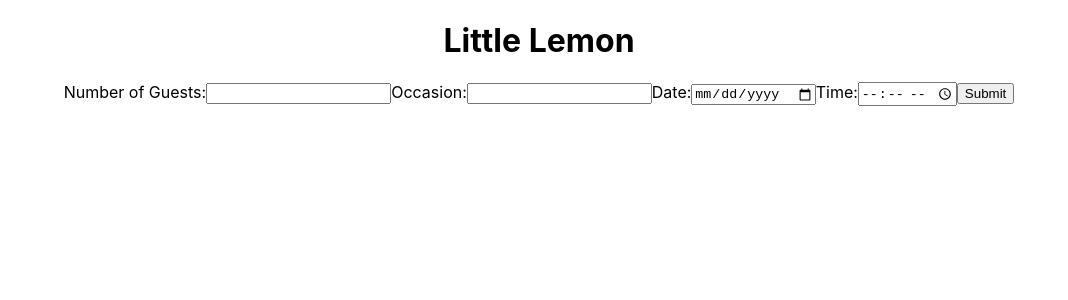
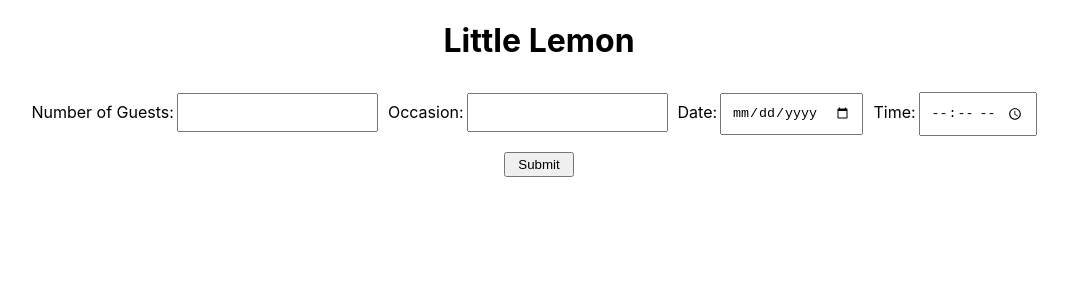
Before and after one commit to jamiegist/little-lemon, a React (Create React App) app in the folder little-lemon-site/: page / in a window 1280 px wide. Shown: the top 300 px of the page, without its empty margins (101-1169 px from the left). Built offline with nearby package versions, Linux system fonts and the light colour scheme.

Commit message:
Added styling to the booking form.

```diff
--- a/little-lemon-site/src/App.js
+++ b/little-lemon-site/src/App.js
@@ -1,5 +1,6 @@
 import './App.css';
 import BookingForm from './BookingForm';
+import './Booking.css';
 
 function App() {
   return (
--- /dev/null
+++ b/little-lemon-site/src/Booking.css
@@ -0,0 +1,24 @@
+form {
+    display: grid;
+    padding: 10px;
+    grid-template-rows: 50px;
+}
+
+label {
+    margin-right: 5px;
+    margin-left: 5px;
+}
+
+input {
+    padding: 10px;
+    margin-left: 3px;
+    margin-right: 10px;
+}
+
+.submitButton {
+    display: grid;
+    margin: auto;
+    padding: 10px;
+    width: 70px;
+    height: 25px;
+}
--- a/little-lemon-site/src/BookingForm.js
+++ b/little-lemon-site/src/BookingForm.js
@@ -1,3 +1,5 @@
+import "./Booking.css";
+
 function BookingForm() {
     return (
 <form>
@@ -11,7 +13,9 @@
           Time:
           <input type="time" name="Time" />
         </label>
-        <button type="submit">Submit</button>
+        <div className="submitButton">
+          <button type="submit">Submit</button>
+        </div>
 </form>
     );
 }
```
Also changed, not shown: 1 other file (tests, documents, lock files or other folders).
